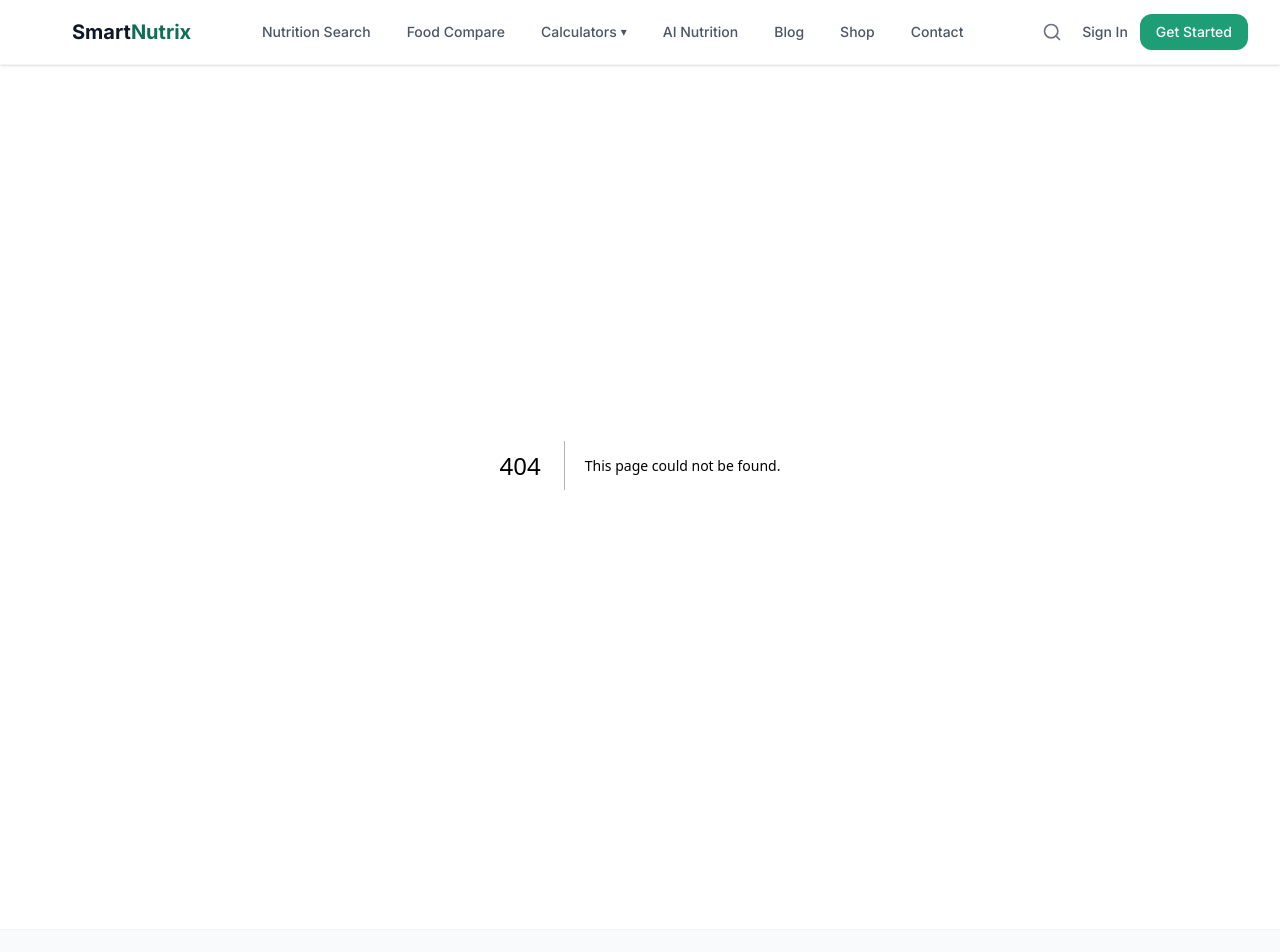
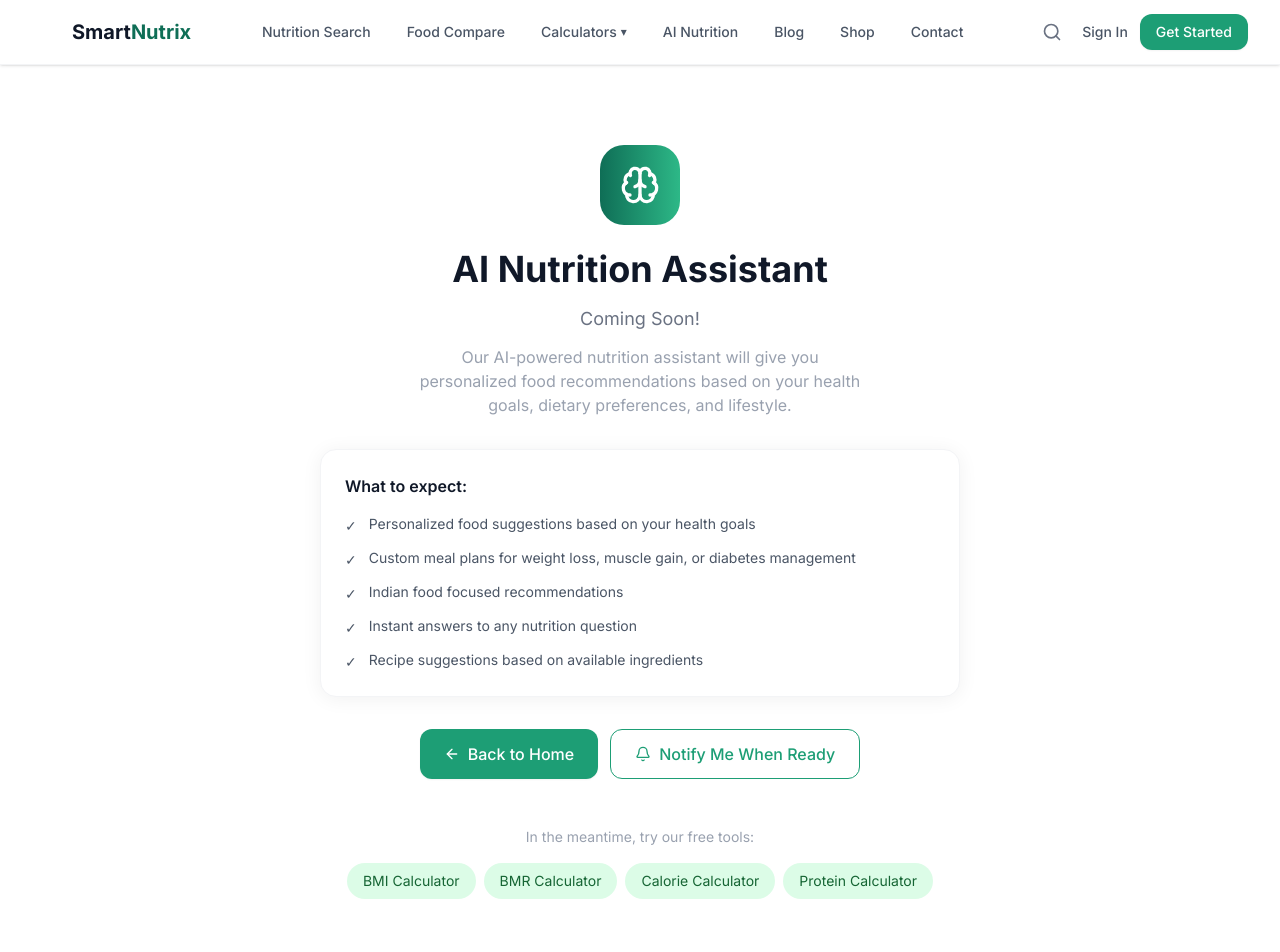
Before and after one commit to smartnutrix9/smartnutrix, a Next.js app: page /ai in a window 1280 px wide. Before the commit this address had no page. Shown: the top 952 px of the page. Built offline with nearby package versions, Linux system fonts and the light colour scheme.

Commit message:
Add AI coming soon page

```diff
--- /dev/null
+++ b/src/app/ai/page.tsx
@@ -0,0 +1,78 @@
+// src/app/ai/page.tsx
+// AI Nutrition - Coming Soon page
+
+import Link from "next/link";
+import { Brain, ArrowLeft, Bell } from "lucide-react";
+
+export default function AIPage() {
+  return (
+    <div className="max-w-2xl mx-auto px-4 py-20 text-center">
+
+      {/* Icon */}
+      <div className="w-20 h-20 rounded-3xl flex items-center justify-center mx-auto mb-6" style={{background: 'linear-gradient(to right, #0F6E56, #2DB887)'}}>
+        <Brain className="w-10 h-10 text-white" />
+      </div>
+
+      {/* Title */}
+      <h1 className="text-3xl md:text-4xl font-bold text-gray-900 mb-4">
+        AI Nutrition Assistant
+      </h1>
+      <p className="text-lg text-gray-500 mb-3">
+        Coming Soon!
+      </p>
+      <p className="text-gray-400 mb-8 max-w-md mx-auto">
+        Our AI-powered nutrition assistant will give you personalized food recommendations based on your health goals, dietary preferences, and lifestyle.
+      </p>
+
+      {/* What's coming */}
+      <div className="card text-left mb-8">
+        <h3 className="font-semibold text-gray-900 mb-4">What to expect:</h3>
+        <ul className="space-y-3 text-sm text-gray-600">
+          <li className="flex items-start gap-3">
+            <span className="text-brand-500 flex-shrink-0 mt-0.5">✓</span>
+            <span>Personalized food suggestions based on your health goals</span>
+          </li>
+          <li className="flex items-start gap-3">
+            <span className="text-brand-500 flex-shrink-0 mt-0.5">✓</span>
+            <span>Custom meal plans for weight loss, muscle gain, or diabetes management</span>
+          </li>
+          <li className="flex items-start gap-3">
+            <span className="text-brand-500 flex-shrink-0 mt-0.5">✓</span>
+            <span>Indian food focused recommendations</span>
+          </li>
+          <li className="flex items-start gap-3">
+            <span className="text-brand-500 flex-shrink-0 mt-0.5">✓</span>
+            <span>Instant answers to any nutrition question</span>
+          </li>
+          <li className="flex items-start gap-3">
+            <span className="text-brand-500 flex-shrink-0 mt-0.5">✓</span>
+            <span>Recipe suggestions based on available ingredients</span>
+          </li>
+        </ul>
+      </div>
+
+      {/* Actions */}
+      <div className="flex flex-col sm:flex-row gap-3 justify-center">
+        <Link href="/" className="btn-primary justify-center">
+          <ArrowLeft className="w-4 h-4" />
+          Back to Home
+        </Link>
+        <Link href="/contact" className="btn-outline justify-center">
+          <Bell className="w-4 h-4" />
+          Notify Me When Ready
+        </Link>
+      </div>
+
+      {/* Explore other tools */}
+      <div className="mt-12">
+        <p className="text-sm text-gray-400 mb-4">In the meantime, try our free tools:</p>
+        <div className="flex flex-wrap gap-2 justify-center">
+          <Link href="/calculator/bmi" className="badge-green px-4 py-2 rounded-full text-sm">BMI Calculator</Link>
+          <Link href="/calculator/bmr" className="badge-green px-4 py-2 rounded-full text-sm">BMR Calculator</Link>
+          <Link href="/calculator/calories" className="badge-green px-4 py-2 rounded-full text-sm">Calorie Calculator</Link>
+          <Link href="/calculator/protein" className="badge-green px-4 py-2 rounded-full text-sm">Protein Calculator</Link>
+        </div>
+      </div>
+    </div>
+  );
+}
```
